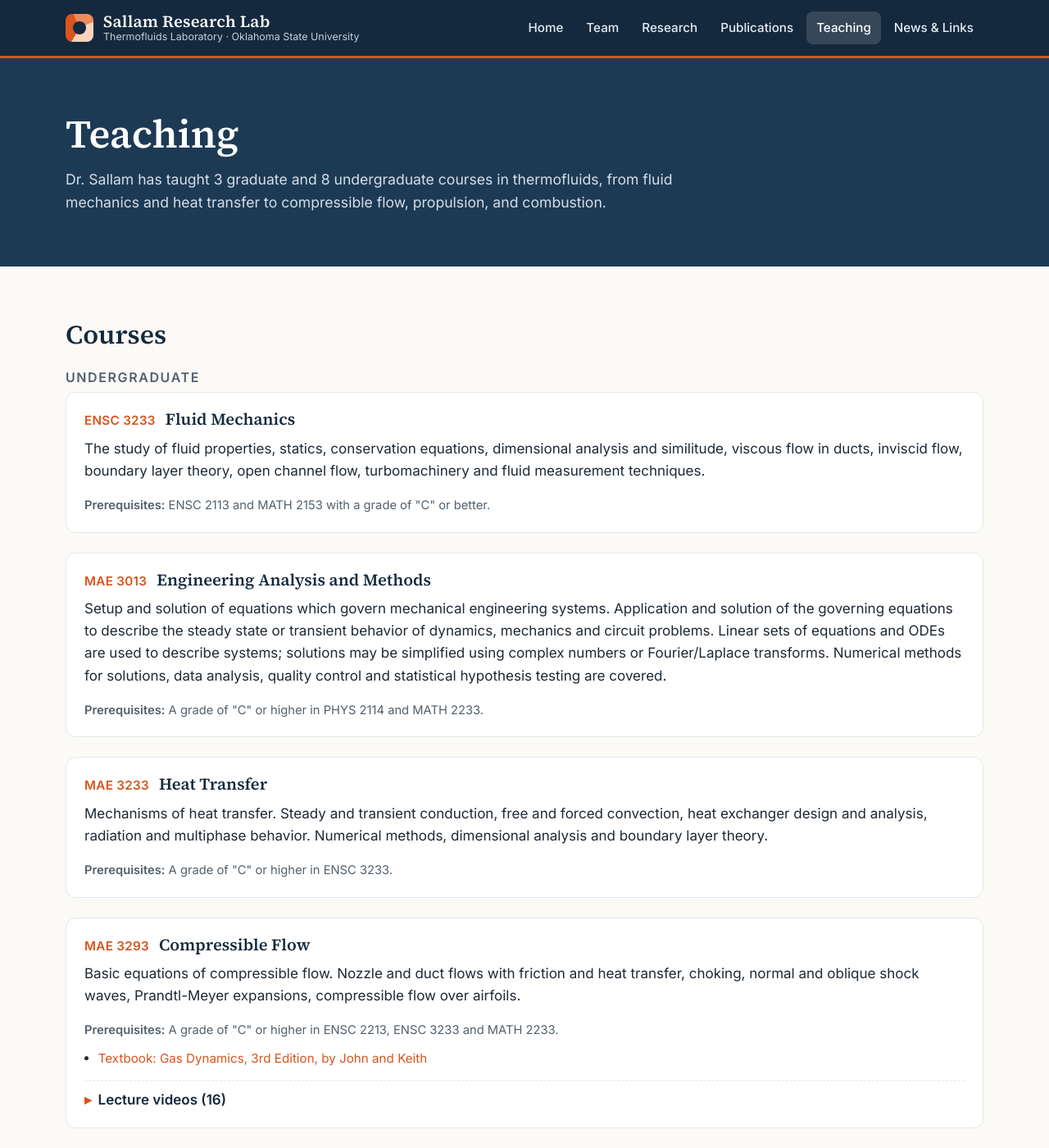
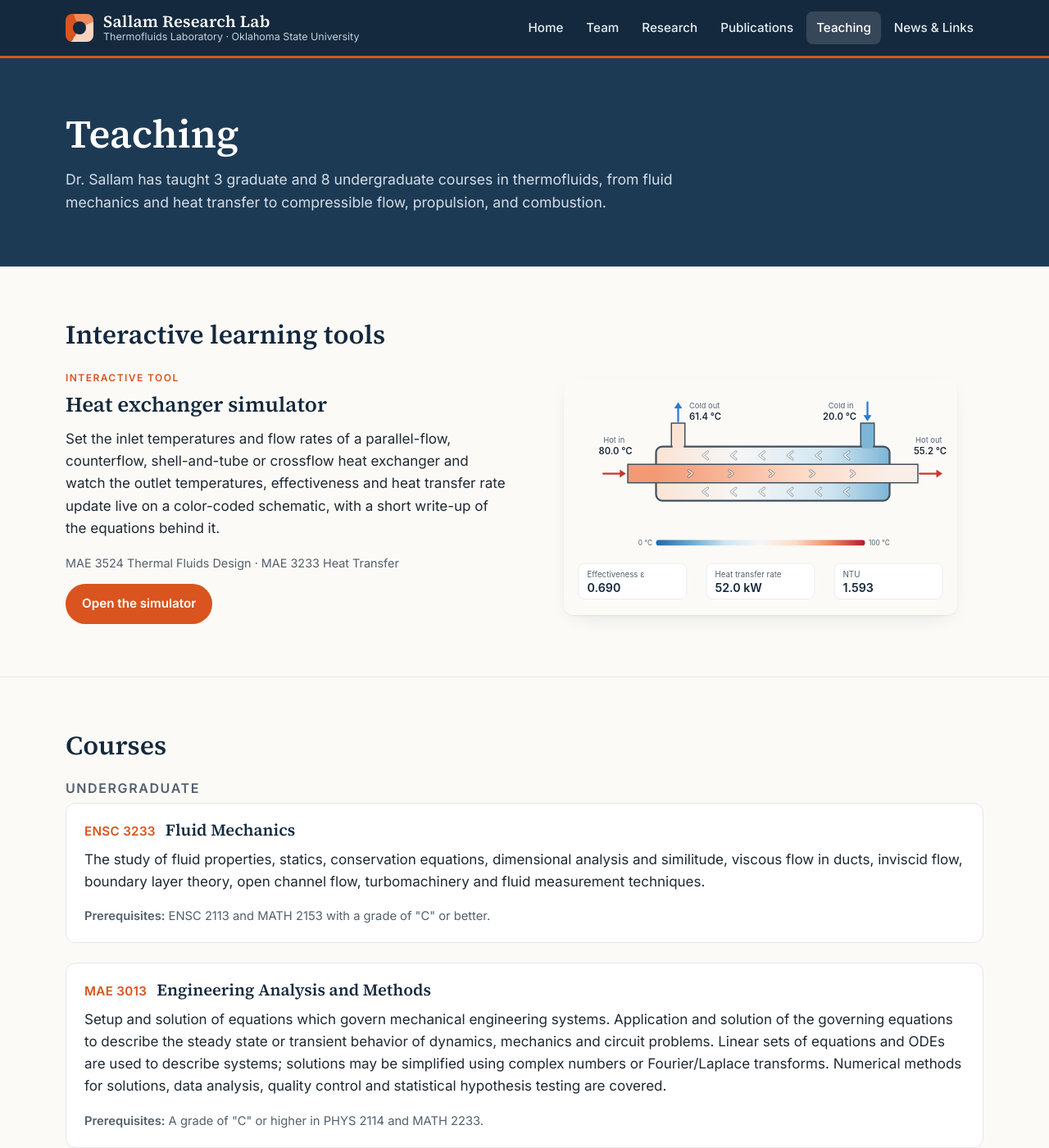
Before and after one commit to sallamlab/sallamlab.github.io, a Jekyll site: the page built from teaching.html, in a window 1280 px wide and 1400 px high. Shown: the whole window at 82% size. Built offline with Jekyll 4.4.1, drawn with Linux system fonts in a browser that asks for light colours; some of the changed text lies outside the part shown.

Commit message:
List the heat exchanger simulator on the Teaching page
_data/teaching.yml: new "tools" list (Interactive learning tools section). _data/courses.yml: simulator link under MAE 3233 and MAE 3524.

```diff
--- a/_data/courses.yml
+++ b/_data/courses.yml
@@ -35,6 +35,9 @@
     heat exchanger design and analysis, radiation and multiphase behavior. Numerical methods,
     dimensional analysis and boundary layer theory.
   prerequisites: A grade of "C" or higher in ENSC 3233.
+  resources:
+    - label: "Interactive heat exchanger simulator (ε–NTU method)"
+      url: /teaching/heat-exchanger/
 
 - code: MAE 3293
   title: Compressible Flow
@@ -93,6 +96,8 @@
     as fans, pumps, ducts, pipes, fittings, heat exchangers, and heat pumps.
   prerequisites: Admission to MAE professional school. Grades of "C" or higher in ENSC 2213 and ENSC 3233, or concurrent enrollment in MAE 3233.
   resources:
+    - label: "Interactive heat exchanger simulator (ε–NTU method)"
+      url: /teaching/heat-exchanger/
     - label: "Video 1: How to install MATLAB"
       url: https://youtu.be/h6tytgQH8rI
     - label: "Video 2: Running MATLAB for the first time"
--- a/_data/teaching.yml
+++ b/_data/teaching.yml
@@ -1,6 +1,22 @@
 # Photo galleries and extras for the Teaching page.
 # Photos live in assets/img/ — give just the file name.
 # ----------------------------------------------------------------
+
+# Interactive learning tools, shown near the top of the Teaching page.
+# url: a page on this site (for example /teaching/heat-exchanger/) or a full https:// link.
+# image: optional picture in assets/img/.
+tools:
+  - title: Heat exchanger simulator
+    label: Interactive tool
+    courses: MAE 3524 Thermal Fluids Design · MAE 3233 Heat Transfer
+    url: /teaching/heat-exchanger/
+    image: hx-simulator.svg
+    button: Open the simulator
+    text: >-
+      Set the inlet temperatures and flow rates of a parallel-flow, counterflow, shell-and-tube
+      or crossflow heat exchanger and watch the outlet temperatures, effectiveness and heat
+      transfer rate update live on a color-coded schematic, with a short write-up of the
+      equations behind it.
 
 asme:
   intro: >-
```
